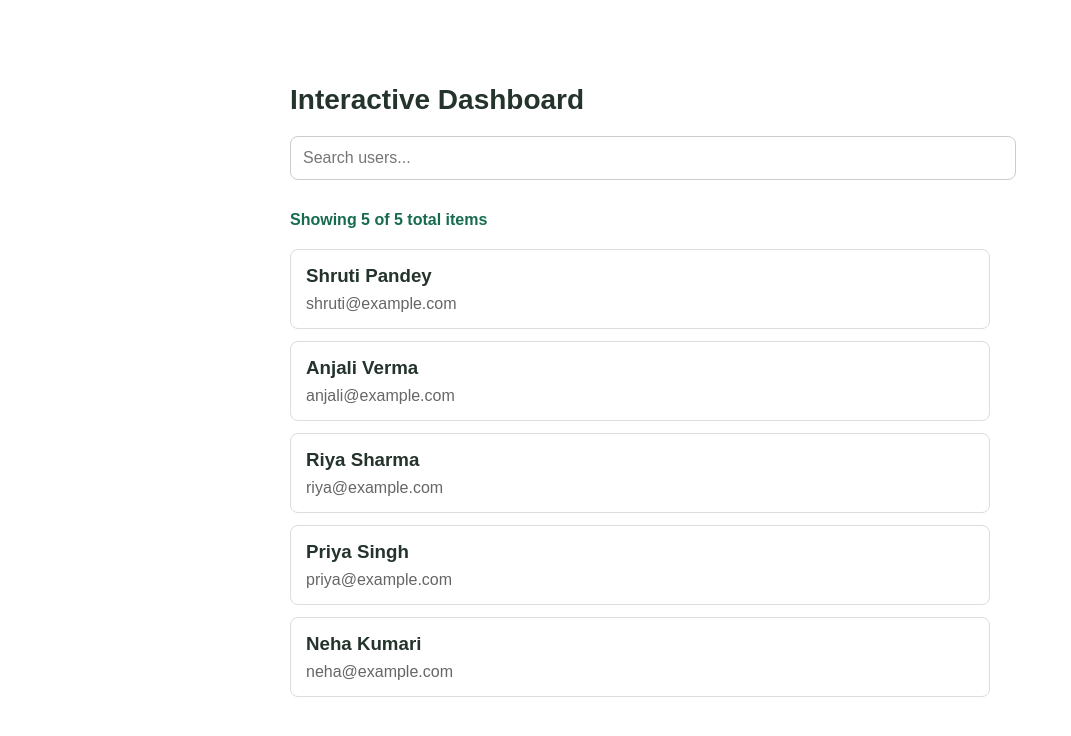
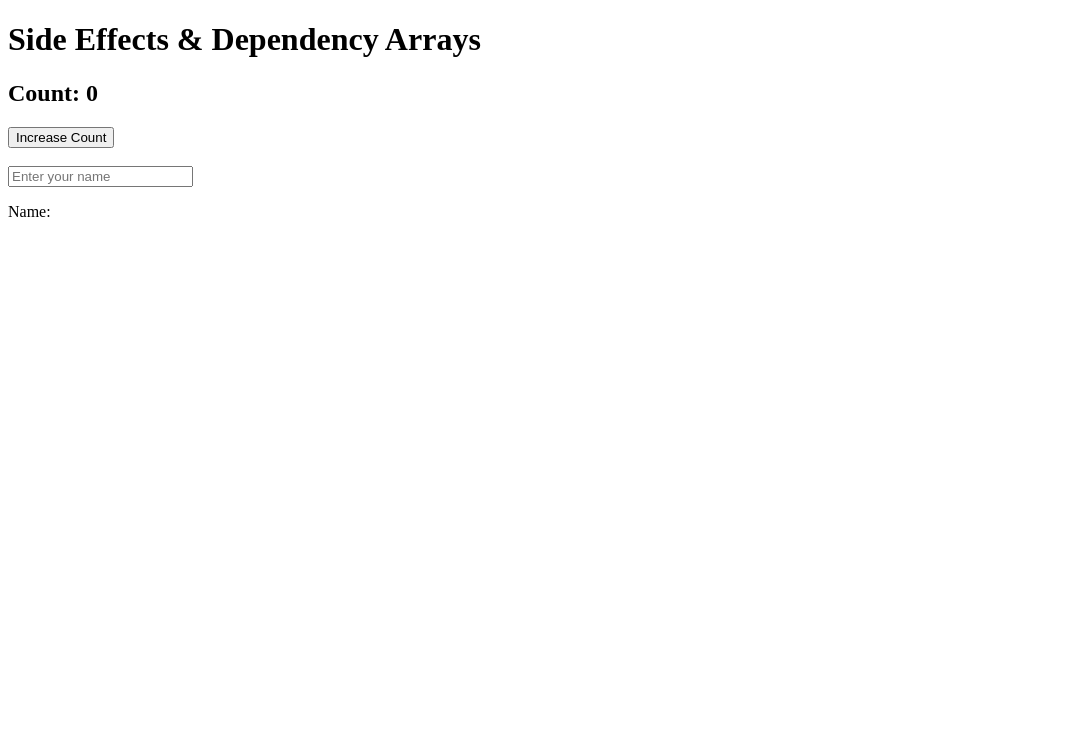
Before and after one commit to shrutipanday25-ui/my-react-app, a React (Vite) app: page / in a window 1280 px wide. Shown: the top 736 px of the page, without its empty margins (0-1071 px from the left). Built offline with nearby package versions, Linux system fonts and the light colour scheme.

Commit message:
Complete Day 17 useEffect assignment

```diff
--- a/src/App.jsx
+++ b/src/App.jsx
@@ -1,84 +1,38 @@
 
-import { useState } from "react";
-import "./App.css";
+import { useState, useEffect } from "react";
 
-function SearchBar({ searchQuery, setSearchQuery }) {
-  return (
-    <input
-      type="text"
-      placeholder="Search users..."
-      value={searchQuery}
-      onChange={(event) => setSearchQuery(event.target.value)}
-      className="search-input"
-    />
-  );
-}
+function DocumentTitleSync() {
+  const [count, setCount] = useState(0);
+  const [name, setName] = useState("");
 
-function DataList({ data, searchQuery }) {
-  const filteredData = data.filter((user) =>
-    user.name.toLowerCase().includes(searchQuery.toLowerCase())
-  );
+  useEffect(() => {
+    document.title = `Count is ${count}`;
+    console.log("Effect ran!");
+  }, [count]);
 
   return (
     <div>
-      {filteredData.length > 0 ? (
-        filteredData.map((user) => (
-          <div className="user-card" key={user.id}>
-            <h3>{user.name}</h3>
-            <p>{user.email}</p>
-          </div>
-        ))
-      ) : (
-        <p>No users found.</p>
-      )}
+      <h1>Side Effects & Dependency Arrays</h1>
+
+      <h2>Count: {count}</h2>
+
+      <button onClick={() => setCount(count + 1)}>
+        Increase Count
+      </button>
+
+      <br />
+      <br />
+
+      <input
+        type="text"
+        placeholder="Enter your name"
+        value={name}
+        onChange={(event) => setName(event.target.value)}
+      />
+
+      <p>Name: {name}</p>
     </div>
   );
 }
 
-function Stats({ filteredData, totalItems }) {
-  return (
-    <p className="stats">
-      Showing {filteredData.length} of {totalItems} total items
-    </p>
-  );
-}
-
-function Dashboard() {
-  const [searchQuery, setSearchQuery] = useState("");
-
-  const users = [
-    { id: 1, name: "Shruti Pandey", email: "shruti@example.com" },
-    { id: 2, name: "Anjali Verma", email: "anjali@example.com" },
-    { id: 3, name: "Riya Sharma", email: "riya@example.com" },
-    { id: 4, name: "Priya Singh", email: "priya@example.com" },
-    { id: 5, name: "Neha Kumari", email: "neha@example.com" },
-  ];
-
-  const filteredData = users.filter((user) =>
-    user.name.toLowerCase().includes(searchQuery.toLowerCase())
-  );
-
-  return (
-    <div className="dashboard">
-      <h1>Interactive Dashboard</h1>
-
-      <SearchBar
-        searchQuery={searchQuery}
-        setSearchQuery={setSearchQuery}
-      />
-
-      <Stats
-        filteredData={filteredData}
-        totalItems={users.length}
-      />
-
-      <DataList data={users} searchQuery={searchQuery} />
-    </div>
-  );
-}
-
-function App() {
-  return <Dashboard />;
-}
-
-export default App;
+export default DocumentTitleSync;
--- a/src/main.jsx
+++ b/src/main.jsx
@@ -1,12 +1,9 @@
 import { StrictMode } from "react";
 import { createRoot } from "react-dom/client";
-import { BrowserRouter } from "react-router-dom";
 import App from "./App.jsx";
 
 createRoot(document.getElementById("root")).render(
   <StrictMode>
-    <BrowserRouter>
-      <App />
-    </BrowserRouter>
+    <App />
   </StrictMode>
 );
```
